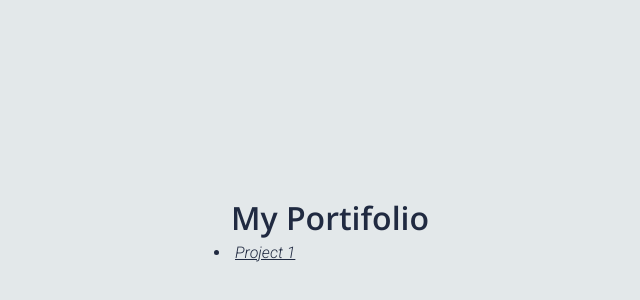
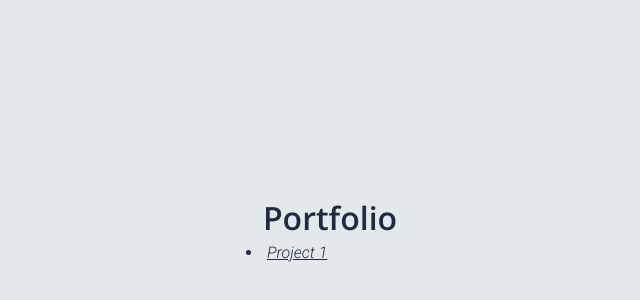
Before and after one commit to carlosgabrielcampo/carlosgabrielcampo.github.io, a plain HTML site: page index.html in a window 1280 px wide. Shown: the part 3076-3376 px from the top of the page, without its empty margins (310-950 px from the left). Drawn offline with nearby package versions, Linux system fonts and the light colour scheme.

Commit message:
adjusted the Portfolio section

```diff
--- a/index.html
+++ b/index.html
@@ -72,7 +72,7 @@
     </div>
 
     <div id="Portfolio">
-        <ul><h1>My Portifolio </h1>
+        <ul><h1>Portfolio </h1>
                 <li><em><a target="_blank" href="https://github.com/carlosgabrielcampo/Portfolio">Project 1</a></em></li>
             <br>
         </ul>
```
